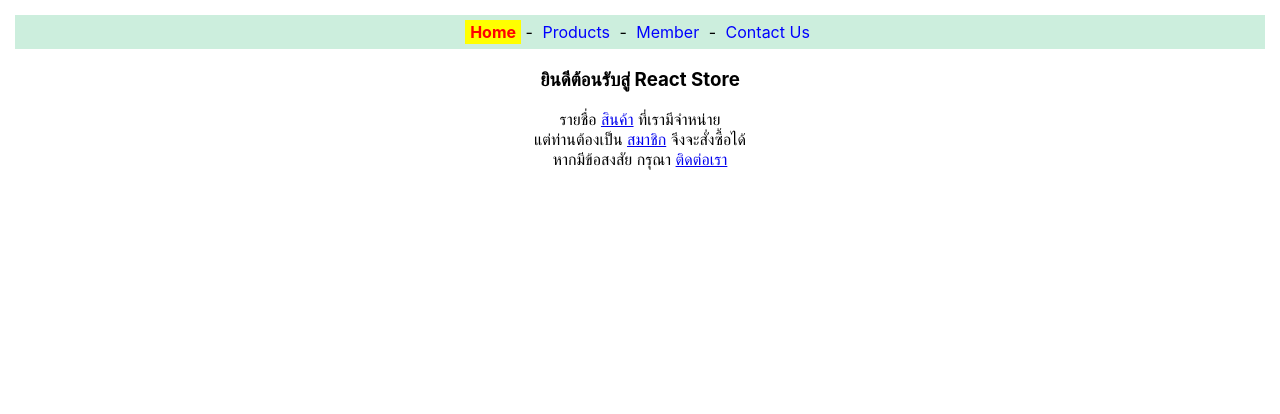
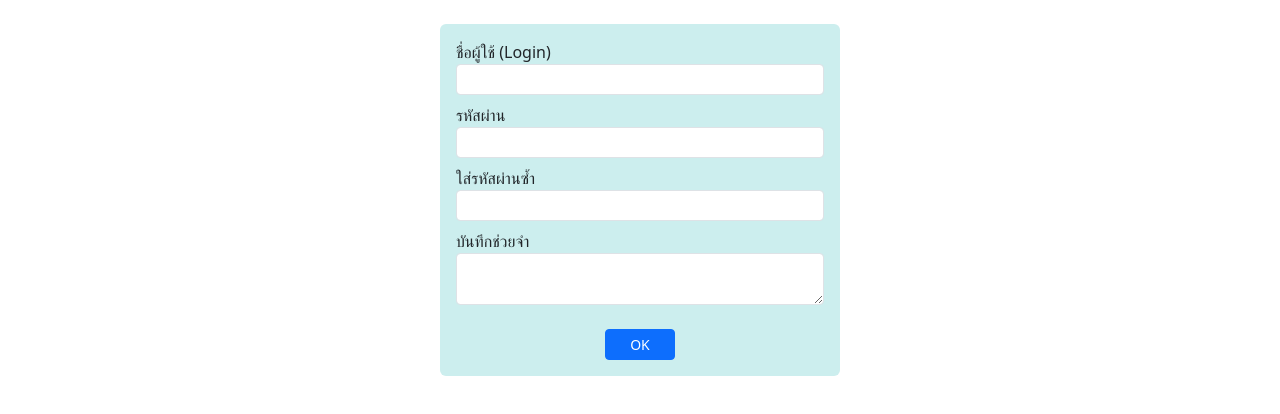
Before and after one commit to jakkaphat2/app1, a React (Create React App) app: page / in a window 1280 px wide. Shown: the top 414 px of the page. Built offline with nearby package versions, Linux system fonts and the light colour scheme.

Commit message:
Bootstrap

```diff
--- a/package.json
+++ b/package.json
@@ -7,6 +7,7 @@
     "@testing-library/jest-dom": "^6.9.1",
     "@testing-library/react": "^16.3.1",
     "@testing-library/user-event": "^13.5.0",
+    "bootstrap": "^5.3.8",
     "react": "^19.2.3",
     "react-dom": "^19.2.3",
     "react-router-dom": "^7.13.0",
--- a/src/App.js
+++ b/src/App.js
@@ -1,9 +1,6 @@
 import React from 'react'
-import logo from './logo.svg';
-import './App.css';
-import Router2 from './router2';
-import Router3 from './router3';
+import FormText from './form-text'
 
 export default function App() {
-  return <Router3/>
+    return <FormText/>
 }
--- /dev/null
+++ b/src/form-text.js
@@ -0,0 +1,60 @@
+import React from 'react'
+
+export default function FormText() {
+    const textPswd = React.useRef()
+    const textPswd2 = React.useRef()
+
+    const onBlurPassword = () => {
+        let pswd = textPswd.current.value
+        if (pswd !== "" && !pswd.match(/^[0-9a-zA-Z]+$/)) {
+            textPswd.current.value = ""
+            alert('ต้องเป็น 0-9 หรือ a-z หรือ A-Z เท่านั้น')
+        }
+    }
+
+    const onBlurPassword2 = () => {
+        if (textPswd2.current.value !== "" && textPswd.current.value !== textPswd2.current.value) {
+            textPswd2.current.value = ""
+            alert('รหัสผ่านทั้งสองช่องไม่ตรงกัน')
+        }
+    }
+
+    return (
+        <div className="mt-4 mx-auto p-3 rounded" style={{ width:'400px', background:'#cee'}}>
+            <form>
+                <div className="form-group mb-2">
+                    <label htmlFor="login">ชื่อผู้ใช้ (Login)</label>
+                    <input type="text" id="login" name="login" maxLength="20"
+                        className="form-control form-control-sm"/>
+                </div>
+
+                <div className="form-group mb-2">
+                    <label htmlFor="pswd">รหัสผ่าน</label>
+                    <input type="password" id="pswd" name="pswd" maxLength="10"
+                        className="form-control form-control-sm"
+                        ref={textPswd} onBlur={onBlurPassword}/>
+                </div>
+
+                <div className="form-group mb-2">
+                    <label htmlFor="pswd2">ใส่รหัสผ่านซ้ำ</label>
+                    <input type="password" id="pswd2" name="pswd2" maxLength="10"
+                        className="form-control form-control-sm"
+                        ref={textPswd2} onBlur={onBlurPassword2}/>
+                </div>
+
+                <div className="form-group mb-4">
+                    <label htmlFor="memo">บันทึกช่วยจำ</label>
+                    <textarea id="memo" name="memo" rows="2" maxLength="200"
+                        className="form-control form-control-sm">
+                    </textarea>
+                </div>
+
+                <div className="text-center">
+                    <button type="button" className="btn btn-sm px-4 btn-primary">
+                        OK
+                    </button>
+                </div>
+            </form>
+        </div>
+    )
+}
--- a/src/index.js
+++ b/src/index.js
@@ -3,6 +3,8 @@
 import './index.css';
 import App from './App';
 import reportWebVitals from './reportWebVitals';
+import 'bootstrap/dist/css/bootstrap.min.css'
+import 'bootstrap/dist/js/bootstrap.bundle.min.js'
 
 const root = ReactDOM.createRoot(document.getElementById('root'));
 root.render(
```
Also changed, not shown: 1 other file (tests, documents, lock files or other folders).
